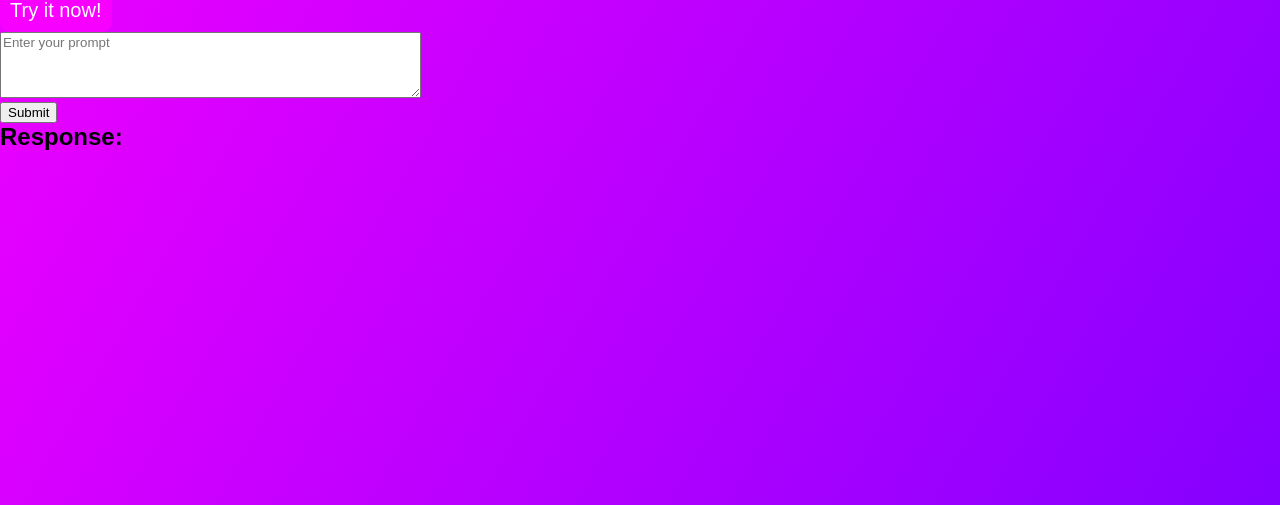
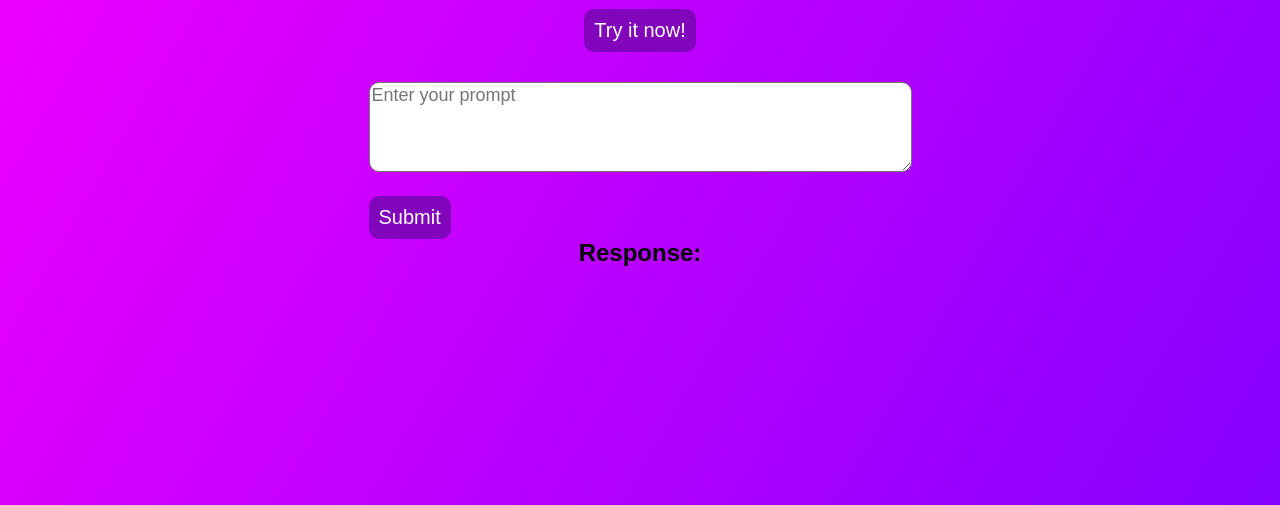
Before and after one commit to negolas69/fitness-coach, a website: page Code/frontend/sites/workout.html in a window 1280 px wide. Shown: the part 295-800 px from the top of the page. Drawn offline with Linux system fonts and the light colour scheme.

Commit message:
Anspassung CSS WOrkout

```diff
--- a/Code/frontend/scripts/workout.js
+++ b/Code/frontend/scripts/workout.js
@@ -11,6 +11,7 @@ document.getElementById("chat-form").addEventListener("submit", function (e) {
     .then((response) => response.json())
     .then((data) => {
       document.getElementById("response").innerText = data.response;
+      document.getElementById("response").classList.add("response");
     })
     .catch((err) => {
       console.error("Error:", err);
--- a/Code/frontend/styles/workout.css
+++ b/Code/frontend/styles/workout.css
@@ -31,7 +31,8 @@ h1 {
   align-items: center;
 }
 .try-btn {
-  background-color: #f700ff;
+  margin-top: 20px;
+  background-color: #8105bb;
   color: white;
   border: none;
   border-radius: 10px;
@@ -40,3 +41,31 @@ h1 {
   justify-content: center;
   cursor: pointer;
 }
+.chat {
+  display: flex;
+  flex-direction: column;
+  justify-content: center;
+  align-items: center;
+}
+.chat button {
+  margin-top: 20px;
+  background-color: #8105bb;
+  color: white;
+  border: none;
+  border-radius: 10px;
+  padding: 10px;
+  font-size: 20px;
+  justify-content: center;
+  cursor: pointer;
+}
+#prompt {
+  margin-top: 30px;
+  font-size: large;
+  color: black;
+  border-radius: 10px;
+}
+.response {
+  background: white;
+  border-radius: 10px;
+  border: black solid 2px;
+}
```
Also changed, not shown: Code/frontend/sites/login.html (+1 -1 lines).
